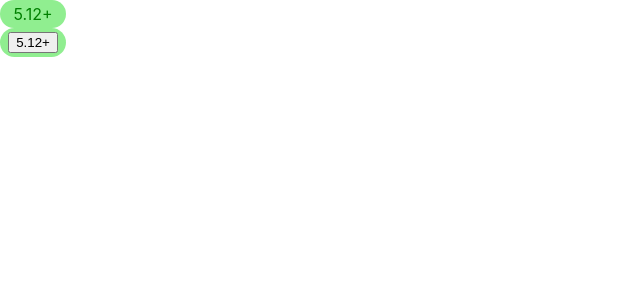
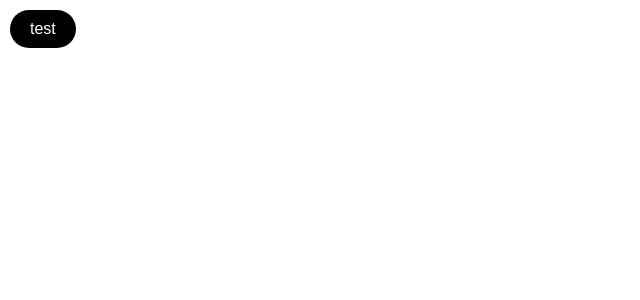
Before and after one commit to wakeflow/wakeflow-design, a React (Create React App) app: page / in a window 1280 px wide. Shown: the top 300 px of the page, without its empty margins (0-640 px from the left). Built offline with nearby package versions, Linux system fonts and the light colour scheme.

Commit message:
Added button and its css (#1)
Co-authored-by: Josh <nzryand@gmail.com>

```diff
--- a/package.json
+++ b/package.json
@@ -18,6 +18,7 @@
     "url": "https://github.com/wakeflow/wakeflow-design/issues"
   },
   "scripts": {
+    "dev": "react-scripts start",
     "test": "mocha --parallel \"tests/**/*.test.js\" --timeout 5000",
     "lint": "eslint ./",
     "watch": "mocha --watch --parallel \"tests/**/*.test.js\" --timeout 5000",
--- a/src/App.js
+++ b/src/App.js
@@ -3,8 +3,8 @@ import { Badge,Button } from "./components/index.js"
 function App() {
   return (
     <div className="App">
-      <Badge/>
-      <Button/>
+      {/* <Badge/> */}
+      <Button text="test" onClick={() => console.log(`Clicked`)}/>
     </div>
   )
 }
--- a/src/components/button.js
+++ b/src/components/button.js
@@ -1,25 +1,99 @@
-import React from 'react'
+import React,{ useEffect,useState } from 'react'
 import styled from 'styled-components'
+import { useRef } from 'react'
 
-const Button = ({ text = `5.12+` }) => {
+const Button = ({ text,onClick,style,disabled,...rest }) => {
+  const ref = useRef()
+  const [coords,setCoords] = useState({ x: -1,y: -1 })
+  const [isRippling,setIsRippling] = useState(false)
+
+  useEffect(() => {
+    if (coords.x !== -1 && coords.y !== -1) {
+      setIsRippling(true)
+      setTimeout(() => setIsRippling(false),300)
+    } else setIsRippling(false)
+  },[coords])
+
+  useEffect(() => {
+    if (!isRippling) setCoords({ x: -1,y: -1 })
+  },[isRippling])
+
+  const materializeEffect = e => {
+    const rect = e.target.getBoundingClientRect()
+    setCoords({ x: e.clientX - rect.left,y: e.clientY - rect.top })
+    // onClick && onClick(e)
+  }
+  useEffect(() => {
+    if(ref) ref.current.addEventListener(`click`,materializeEffect)
+  },[])
+
   return (
-    <Container>
-      <button>{text}</button>
+    <Container
+      ref={ref}
+      {...rest}
+      disabled={disabled}
+      style={style}
+      onClick={onClick}>
+      {isRippling ? (
+        <span
+          className="ripple"
+          style={{
+            left: coords.x,
+            top: coords.y,
+          }}
+        />
+      ) : (
+        ``
+      )}
+      {text}
     </Container>
   )
 }
 
 export default Button
 
-const Container = styled.div`
-  display:flex;
-  color:green;
-  background-color: lightgreen;
+const Container = styled.button`
+  position: relative;
+  color:white;
+  background-color:${p => p.disabled ? `gray` : `black`};
+  padding: 10px 20px;
+  margin:10px;
+  font-size:1rem;
+  font-weight: 400;
   border-radius:40px;
-  padding:4px 8px;
-  width:50px;
-  text-align:center;
-  vertical-align:center;
-  align-items:center;
-  justify-content:center;
+  cursor:pointer;
+  box-shadow:none;
+  border:none;
+  white-space:nowrap;
+  transition: all 0.3s ease-in-out;
+  overflow: hidden;
+  &:hover{
+    transform: scale(1.1);
+  }
+  > span {
+  width: 20px;
+  height: 20px;
+  position: absolute;
+  background: white;
+  display: block;
+  content: "";
+  border-radius: 9999px;
+  opacity: 1;
+  animation: 0.9s ease 1 forwards ripple-effect;
+}
+
+@keyframes ripple-effect {
+  0% {
+    transform: scale(1);
+    opacity: 1;
+  }
+  50% {
+    transform: scale(5);
+    opacity: 0.375;
+  }
+  100% {
+    transform: scale(17);
+    opacity: 0;
+  }
+}
 `
--- a/src/reportWebVitals.js
+++ b/src/reportWebVitals.js
@@ -1,13 +1,13 @@
 const reportWebVitals = onPerfEntry => {
-  if (onPerfEntry && onPerfEntry instanceof Function) {
-    import('web-vitals').then(({ getCLS, getFID, getFCP, getLCP, getTTFB }) => {
-      getCLS(onPerfEntry);
-      getFID(onPerfEntry);
-      getFCP(onPerfEntry);
-      getLCP(onPerfEntry);
-      getTTFB(onPerfEntry);
-    });
-  }
-};
+  if (onPerfEntry && onPerfEntry instanceof Function)
+    import(`web-vitals`).then(({ getCLS,getFID,getFCP,getLCP,getTTFB }) => {
+      getCLS(onPerfEntry)
+      getFID(onPerfEntry)
+      getFCP(onPerfEntry)
+      getLCP(onPerfEntry)
+      getTTFB(onPerfEntry)
+    })
 
-export default reportWebVitals;
+}
+
+export default reportWebVitals
```
Also changed, not shown: src/index.js (+8 -8 lines), src/setupTests.js (+1 -1 lines), src/logo.svg (deleted), 1 other file (tests, documents, lock files or other folders).
